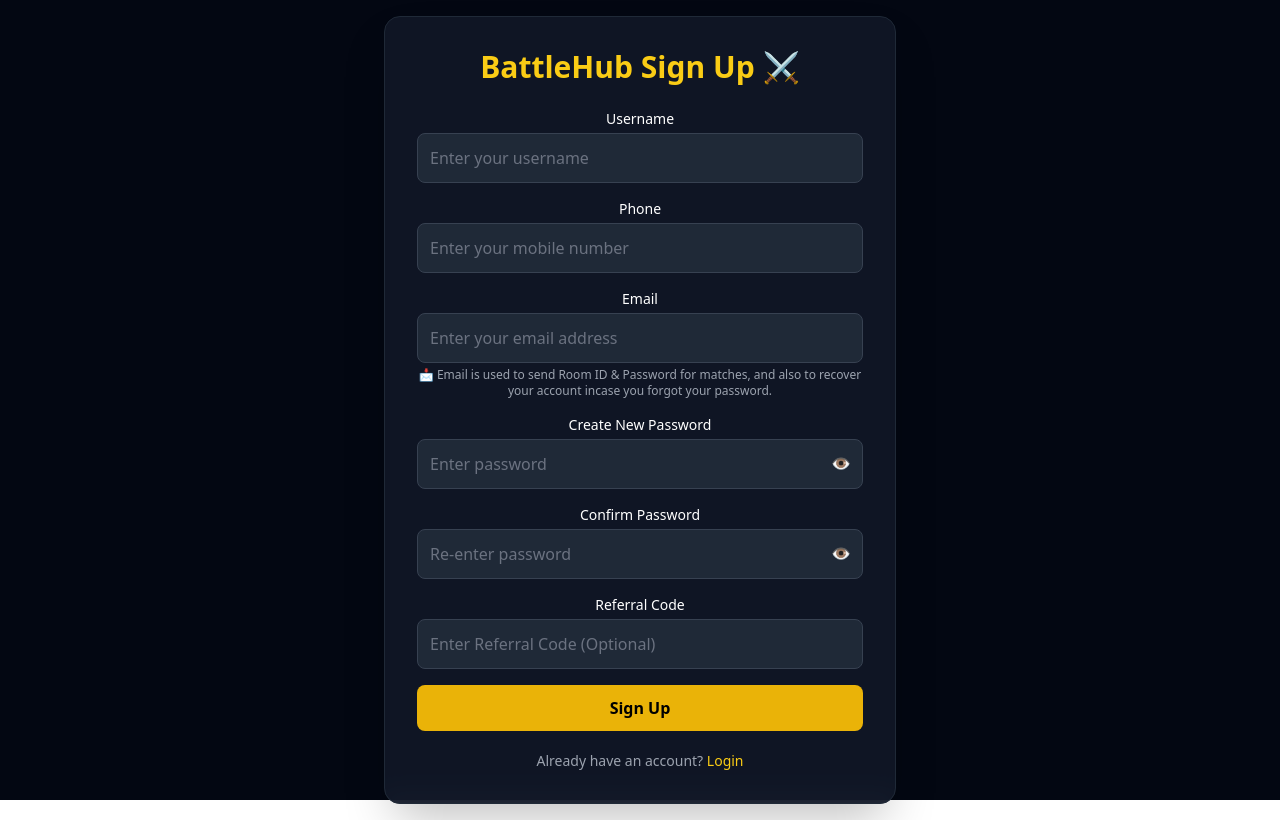
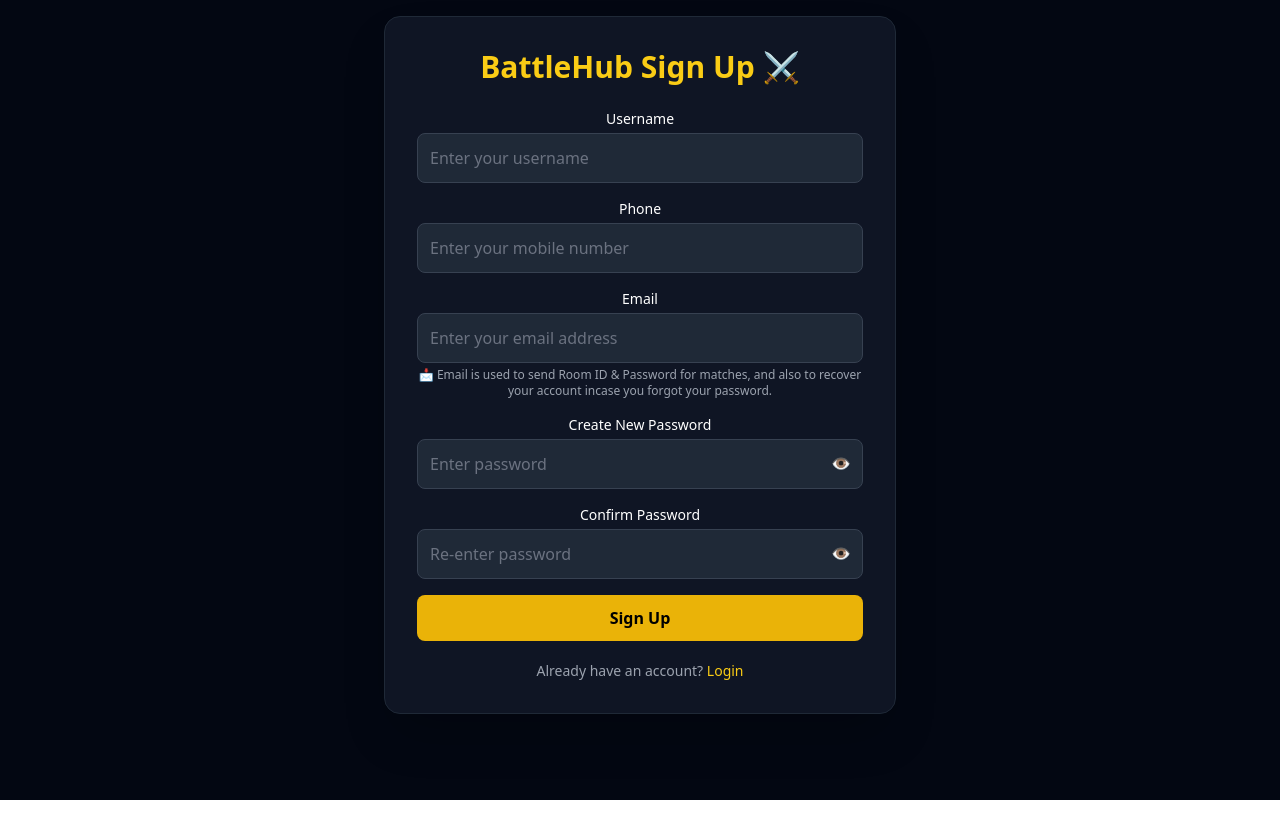
Before and after one commit to Raju3281/battle-hub, a React (Vite) app in the folder battlehub-frontend/: page / in a window 1280 px wide. Built offline with nearby package versions, Linux system fonts and the light colour scheme; no server answers.

Commit message:
removed referral

```diff
--- a/battlehub-frontend/src/features/auth/Register.jsx
+++ b/battlehub-frontend/src/features/auth/Register.jsx
@@ -62,7 +62,7 @@ export default function Register() {
         phone: formData.phone,
         email: formData.email.trim(),
         password: formData.password.trim(),
-        referralCode: formData.referralCode || "",
+        referralCode: ""//formData.referralCode || "",
       });
 
       toast.error("🎉 Registration successful! You can now log in.");
@@ -189,7 +189,7 @@ export default function Register() {
               {showConfirmPassword ? "🙈" : "👁️"}
             </span>
           </div>
-          <div>
+          {/* <div>
             <label className="block text-sm font-medium mb-1">Referral Code</label>
             <input
               type="text"
@@ -200,7 +200,7 @@ export default function Register() {
               className="w-full p-2.5 sm:p-3 rounded-lg bg-gray-800 border border-gray-700 focus:outline-none focus:border-yellow-400 placeholder-gray-500 text-sm sm:text-base"
               placeholder="Enter Referral Code (Optional)"
             />
-          </div>
+          </div> */}
           {/* Submit */}
           <button
             type="submit"
--- a/battlehub-frontend/src/features/dashboard/DashboardLayout.jsx
+++ b/battlehub-frontend/src/features/dashboard/DashboardLayout.jsx
@@ -15,7 +15,7 @@ export default function DashboardLayout() {
     { name: "Completed Matches", path: "completed" },
     { name: "Recharge", path: "recharge" },
     { name: "Watch on Youtube", path: "watch" },
-    { name: "Refer and Earn", path: "refer-earn" },
+    // { name: "Refer and Earn", path: "refer-earn" },
     { name: "💬 Help/Suppport", path: "help-support" },
   ];
 
```
